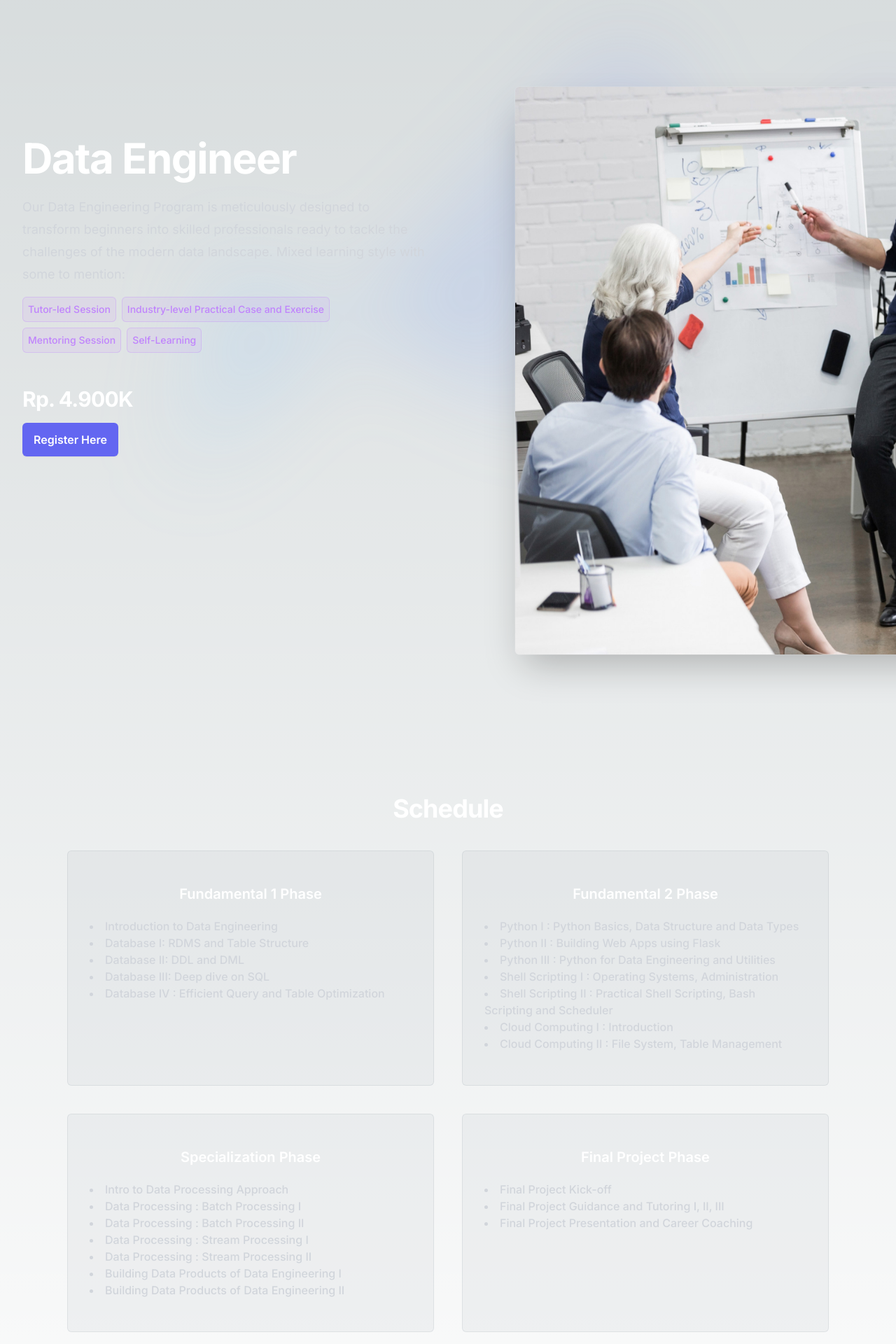
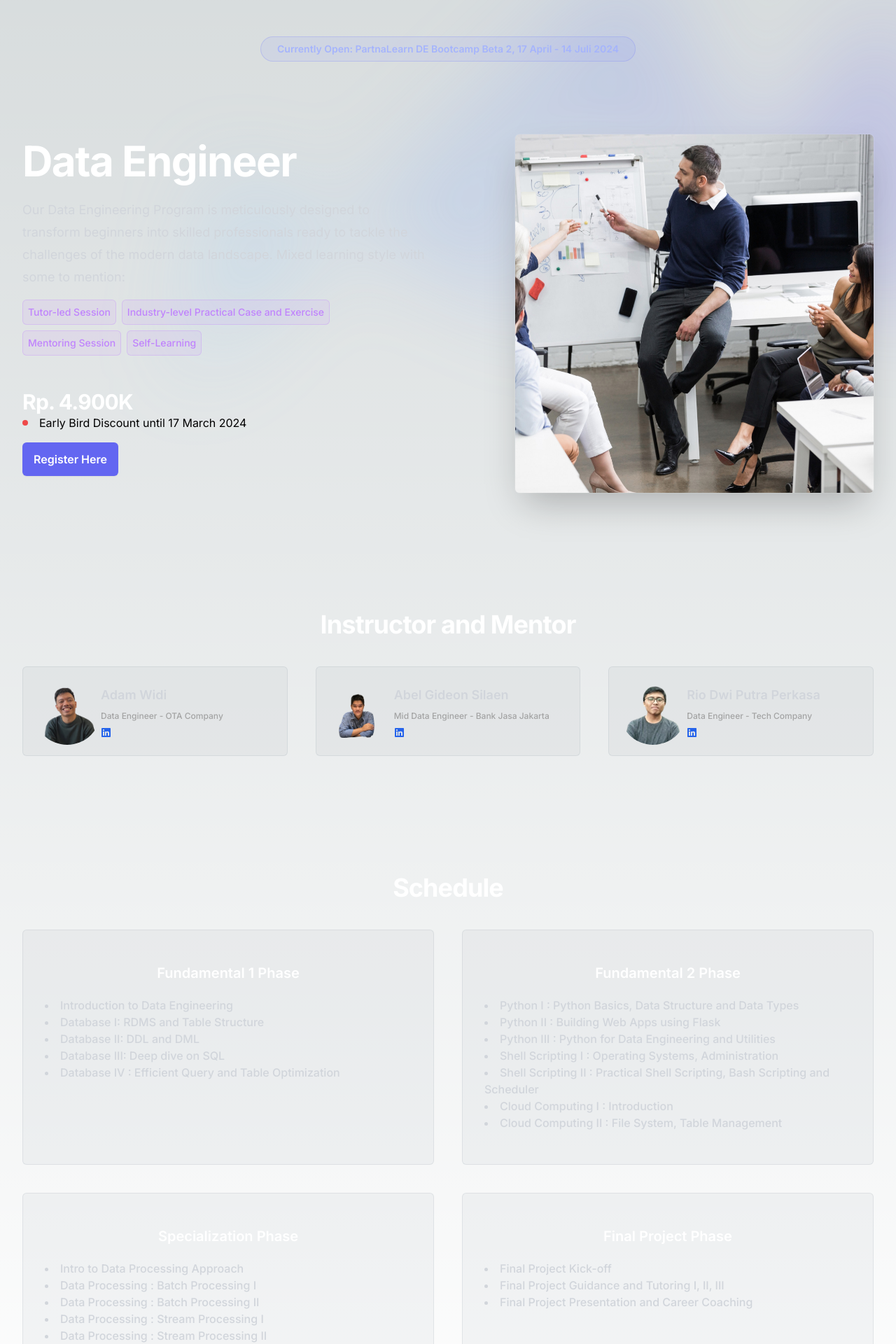
Before and after one commit to partnatech/partnatech-site, a Next.js app: page /programs/data-engineer in a window 1280 px wide. Shown: the part 120-2040 px from the top of the page at 70% size. Built offline with nearby package versions, Linux system fonts and the light colour scheme.

Commit message:
data engineer landing feedback (#7)

```diff
--- a/src/app/programs/data-engineer/page.tsx
+++ b/src/app/programs/data-engineer/page.tsx
@@ -8,8 +8,8 @@ const DataEngineerPage = () => {
   return (
     <>
       <DataEngineerHero />
+      <DataEngineerMentor />
       <DataEngineerSchedule />
-      <DataEngineerMentor />
     </>
   );
 };
--- a/src/components/data-engineer/hero.tsx
+++ b/src/components/data-engineer/hero.tsx
@@ -17,7 +17,13 @@ export default function DataEngineerHero() {
           }}
         />
       </div>
-      <div className="mx-auto max-w-7xl px-6 pb-24 pt-10 sm:pb-32 lg:flex lg:px-8 lg:py-40">
+
+      <div className="mx-auto max-w-7xl px-6 py-10 mt-12 flex flex-col items-center space-y-4">
+        <div className="inline-flex items-center text-center rounded-full bg-indigo-400/10 px-6 py-2 text-sm font-semibold text-indigo-300 ring-1 ring-inset ring-indigo-400/30">
+          {dataEngineerCopy.chip}
+        </div>
+      </div>
+      <div className="mx-auto max-w-7xl px-6 pb-24 sm:pb-32 lg:flex lg:px-8">
         <div className="mx-auto max-w-2xl flex-shrink-0 lg:mx-0 lg:max-w-xl lg:pt-8">
           <h1 className="mt-10 text-4xl font-bold tracking-tight text-white sm:text-6xl">{dataEngineerCopy.title}</h1>
           <p className="mt-6 text-lg leading-8 text-gray-300">{dataEngineerCopy.description}</p>
@@ -33,6 +39,12 @@ export default function DataEngineerHero() {
           </div>
           <div className="mt-10">
             <h4 className="mt-10 text-2xl font-bold tracking-tight text-white sm:text-3xl">Rp. 4.900K</h4>
+            <span className="flex items-center">
+              <svg className="h-2 w-2 fill-red-500 animate-pulse mr-4" viewBox="0 0 6 6" aria-hidden="true">
+                <circle cx={3} cy={3} r={3} />
+              </svg>{" "}
+              Early Bird Discount until 17 March 2024
+            </span>
             <Link href="https://forms.gle/EhAy9X4kps3fEh598" target="_blank">
               <button className="rounded-md mt-4 bg-indigo-500 px-4 py-3 font-semibold text-white shadow-sm hover:bg-indigo-400 focus-visible:outline focus-visible:outline-2 focus-visible:outline-offset-2 focus-visible:outline-indigo-400">
                 {dataEngineerCopy.cta}
@@ -40,15 +52,9 @@ export default function DataEngineerHero() {
             </Link>
           </div>
         </div>
-        <div className="mx-auto mt-16 flex max-w-2xl sm:mt-24 lg:ml-10 lg:mr-0 lg:mt-0 lg:max-w-none lg:flex-none xl:ml-32">
-          <div className="max-w-3xl flex-none sm:max-w-5xl lg:max-w-none ">
-            <Image
-              src="/assets/images/hero-image.jpg"
-              alt="Hero Image"
-              width={2432}
-              height={1442}
-              className="w-[76rem] rounded-md bg-white/5 shadow-2xl ring-1 ring-white/10"
-            />
+        <div className="mx-auto mt-16 flex lg:flex-1 max-w-2xl sm:mt-24 lg:ml-10 lg:mr-0 lg:mt-16 lg:max-w-none xl:ml-32">
+          <div className="aspect-square w-full rounded-md bg-white/5 shadow-2xl ring-1 ring-white/10 relative overflow-hidden">
+            <Image src="/assets/images/hero-image.jpg" alt="Hero Image" fill className="object-cover" />
           </div>
         </div>
       </div>
--- a/src/components/data-engineer/mentor.tsx
+++ b/src/components/data-engineer/mentor.tsx
@@ -36,12 +36,12 @@ const mentors = [
 
 const DataEngineerMentor = () => {
   return (
-    <div className="relative isolate overflow-hidden mt-12 pb-32">
+    <div className="relative isolate overflow-hidden">
       <h2 className="mt-10 text-2xl font-bold tracking-tight text-white sm:text-4xl text-center">
         {dataEngineerCopy.mentorTitle}
       </h2>
 
-      <div className="mx-auto max-w-6xl lg:px-8 px-5 mt-10">
+      <div className="mx-auto max-w-7xl lg:px-8 px-5 mt-10">
         <div className="grid grid-cols-1 md:grid-cols-3 gap-5 md:gap-10">
           {mentors.map((mentor, index) => (
             <div
@@ -56,9 +56,9 @@ const DataEngineerMentor = () => {
                 alt={mentor.name}
               />
 
-              <div className="space-y-2">
-                <p className="font-semibold">{mentor.name}</p>
-                <p className="text-xs text-neutral-500">{mentor.job}</p>
+              <div className="">
+                <p className="font-semibold text-lg">{mentor.name}</p>
+                <p className="text-xs text-neutral-400 my-2">{mentor.job}</p>
                 <Link href={mentor.linkedin} target="_blank">
                   <LinkedInLogoIcon className="text-blue-600" />
                 </Link>
--- a/src/components/data-engineer/schedule.tsx
+++ b/src/components/data-engineer/schedule.tsx
@@ -3,12 +3,12 @@ import React from "react";
 
 const DataEngineerSchedule = () => {
   return (
-    <div className="relative isolate overflow-hidden">
+    <div className="relative isolate overflow-hidden mt-32 pb-32">
       <h2 className="mt-10 text-2xl font-bold tracking-tight text-white sm:text-4xl text-center">
         {dataEngineerCopy.scheduleTitle}
       </h2>
 
-      <div className="mx-auto max-w-6xl lg:px-8 px-5 mt-10">
+      <div className="mx-auto max-w-7xl lg:px-8 px-5 mt-10">
         <div className="grid grid-cols-1 md:grid-cols-2 gap-5 md:gap-10">
           {dataEngineerCopy.schedules.map((schedule, index) => (
             <div
--- a/src/utils/i18n/data-engineer.ts
+++ b/src/utils/i18n/data-engineer.ts
@@ -65,4 +65,5 @@ export const dataEngineerCopy = {
   ],
 
   mentorTitle: "Instructor and Mentor",
+  chip: "Currently Open: PartnaLearn DE Bootcamp Beta 2, 17 April - 14 Juli 2024",
 };
```
